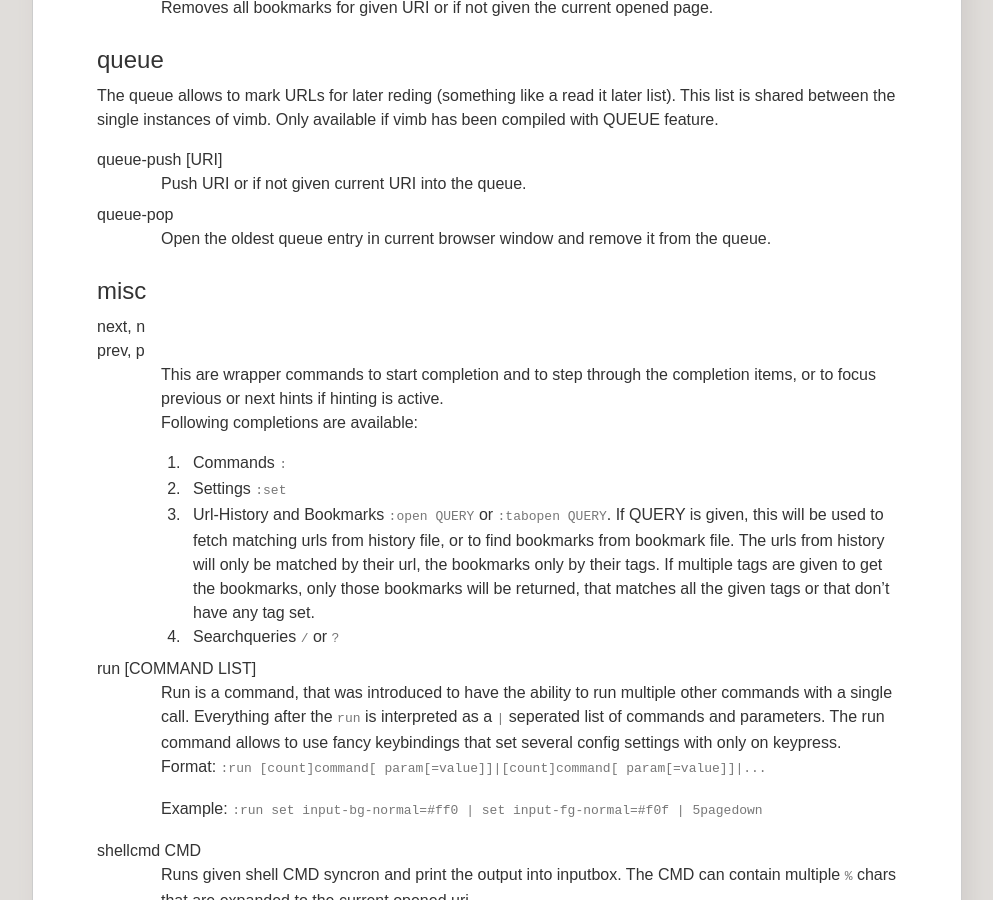
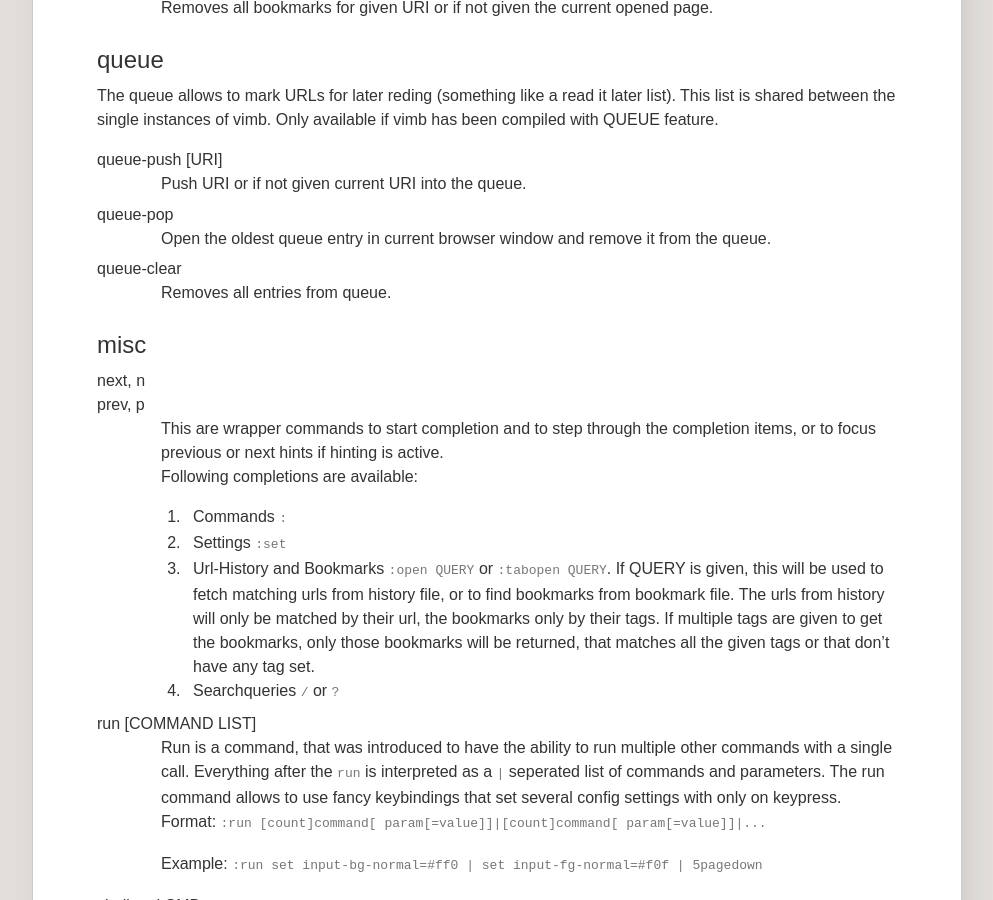
Before and after one commit to fanglingsu/vimb, a Jekyll site: the page built from commands.md, in a window 1280 px wide and 900 px high, scrolled down 5028 px. Shown: the whole window, without its empty margins (143-1136 px from the left). Built offline with Jekyll 4.4.1, drawn with Linux system fonts in a browser that asks for light colours.

Commit message:
Added new queue-clear command.

```diff
--- a/commands.md
+++ b/commands.md
@@ -276,6 +276,9 @@
 queue-pop
 : Open the oldest queue entry in current browser window and remove it from the queue.
 
+queue-clear
+: Removes all entries from queue.
+
 ## misc
 next, n
 prev, p
```
